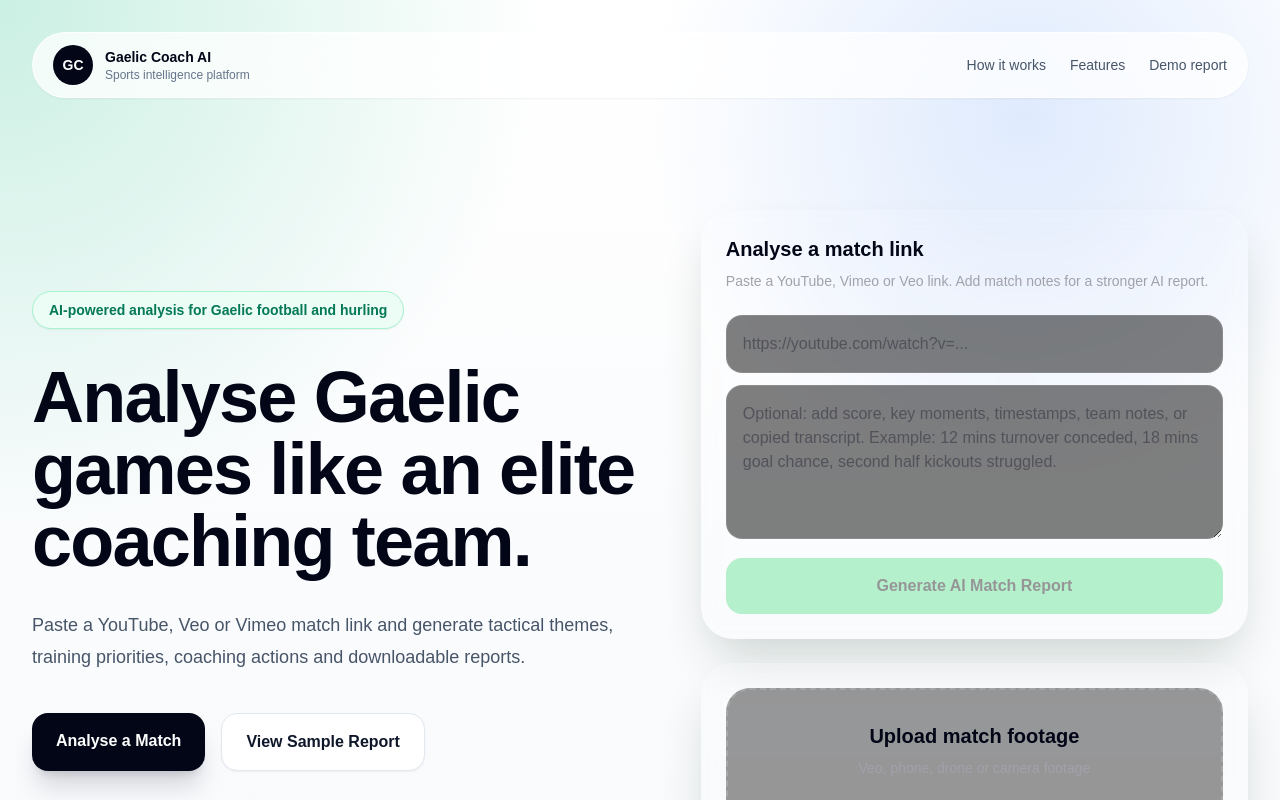
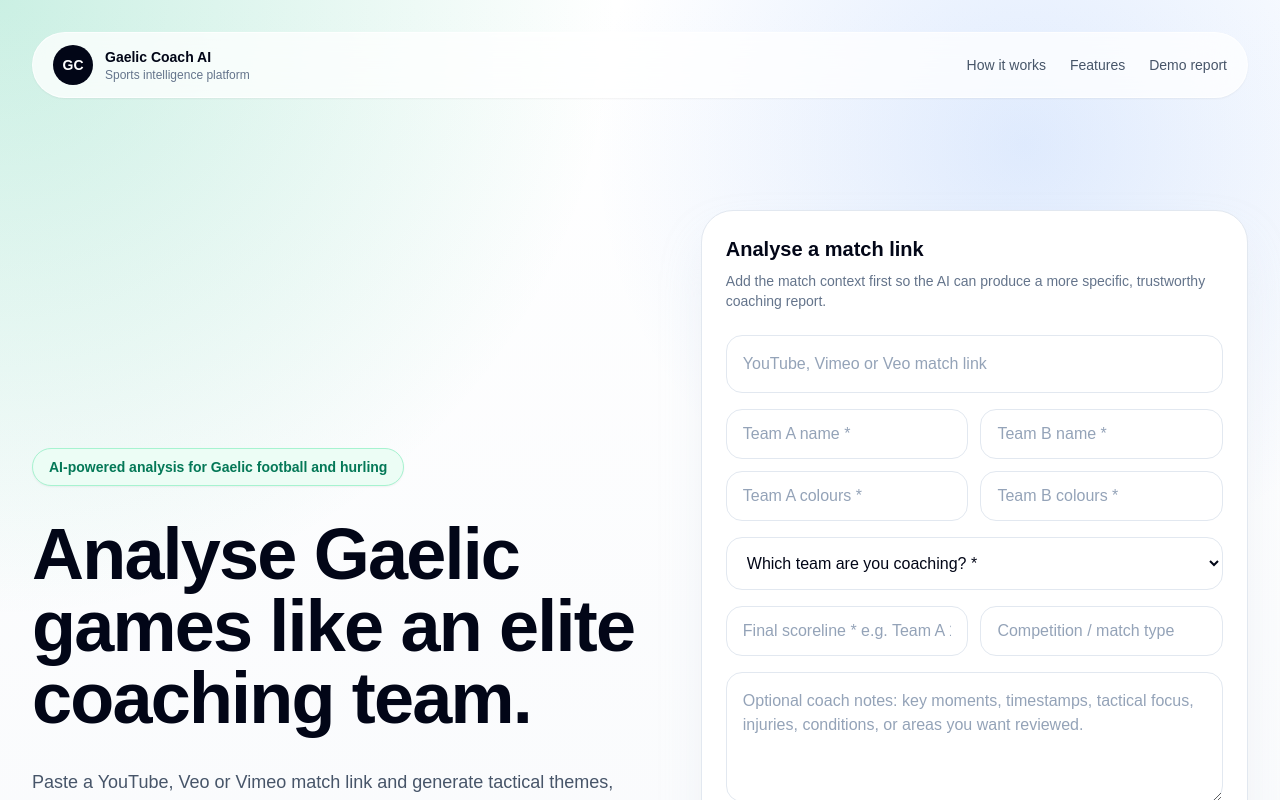
Before and after one commit to Ciaranj05/gaelic-coach-ai, a Next.js app: page / in a window 1280 px wide. Shown: the top 800 px of the page. Built offline with nearby package versions, Linux system fonts and the light colour scheme.

Commit message:
Require structured match context before analysis

```diff
--- a/components/youtube-analyser.tsx
+++ b/components/youtube-analyser.tsx
@@ -52,10 +52,21 @@ function downloadReport(report: Report) {
 
 export default function YouTubeAnalyser() {
   const [url, setUrl] = useState('')
+  const [teamA, setTeamA] = useState('')
+  const [teamB, setTeamB] = useState('')
+  const [coachedTeam, setCoachedTeam] = useState('')
+  const [teamAColour, setTeamAColour] = useState('')
+  const [teamBColour, setTeamBColour] = useState('')
+  const [scoreline, setScoreline] = useState('')
+  const [competition, setCompetition] = useState('')
   const [notes, setNotes] = useState('')
   const [status, setStatus] = useState<Status>('idle')
   const [error, setError] = useState('')
   const [report, setReport] = useState<Report | null>(null)
+
+  const requiredFieldsComplete = Boolean(
+    url && teamA && teamB && coachedTeam && teamAColour && teamBColour && scoreline
+  )
 
   async function analyse() {
     setError('')
@@ -67,13 +78,29 @@ export default function YouTubeAnalyser() {
       return
     }
 
+    if (!requiredFieldsComplete) {
+      setStatus('error')
+      setError('Please complete the required match context: teams, coached team, colours and scoreline.')
+      return
+    }
+
     setStatus('processing')
+
+    const matchContext = {
+      teamA,
+      teamB,
+      coachedTeam,
+      teamAColour,
+      teamBColour,
+      scoreline,
+      competition
+    }
 
     try {
       const response = await fetch('/api/analyse-link', {
         method: 'POST',
         headers: { 'Content-Type': 'application/json' },
-        body: JSON.stringify({ url, notes })
+        body: JSON.stringify({ url, notes, matchContext })
       })
 
       const data = await response.json()
@@ -97,105 +124,161 @@ export default function YouTubeAnalyser() {
   const coachActions = report?.nextSteps.slice(0, 3) ?? []
 
   return (
-    <div className="rounded-[2rem] border border-white/10 bg-white/[0.06] p-6 shadow-2xl shadow-green-950/20 backdrop-blur">
-      <p className="text-xl font-semibold">Analyse a match link</p>
-      <p className="mt-2 text-sm text-zinc-400">
-        Paste a YouTube, Vimeo or Veo link. Add match notes for a stronger AI report.
+    <div className="rounded-[2rem] border border-slate-200 bg-white p-6 shadow-2xl shadow-slate-200/70">
+      <p className="text-xl font-bold text-slate-950">Analyse a match link</p>
+      <p className="mt-2 text-sm text-slate-500">
+        Add the match context first so the AI can produce a more specific, trustworthy coaching report.
       </p>
 
-      <div className="mt-6 space-y-3">
+      <div className="mt-6 space-y-4">
         <input
           value={url}
           onChange={(event) => setUrl(event.target.value)}
-          placeholder="https://youtube.com/watch?v=..."
-          className="w-full rounded-2xl border border-white/10 bg-black/50 px-4 py-4 text-white outline-none placeholder:text-zinc-600 focus:border-green-400/60"
+          placeholder="YouTube, Vimeo or Veo match link"
+          className="w-full rounded-2xl border border-slate-200 bg-white px-4 py-4 text-slate-950 outline-none placeholder:text-slate-400 focus:border-emerald-400 focus:ring-4 focus:ring-emerald-100"
         />
+
+        <div className="grid gap-3 md:grid-cols-2">
+          <input
+            value={teamA}
+            onChange={(event) => setTeamA(event.target.value)}
+            placeholder="Team A name *"
+            className="rounded-2xl border border-slate-200 bg-white px-4 py-3 text-slate-950 outline-none placeholder:text-slate-400 focus:border-emerald-400 focus:ring-4 focus:ring-emerald-100"
+          />
+          <input
+            value={teamB}
+            onChange={(event) => setTeamB(event.target.value)}
+            placeholder="Team B name *"
+            className="rounded-2xl border border-slate-200 bg-white px-4 py-3 text-slate-950 outline-none placeholder:text-slate-400 focus:border-emerald-400 focus:ring-4 focus:ring-emerald-100"
+          />
+          <input
+            value={teamAColour}
+            onChange={(event) => setTeamAColour(event.target.value)}
+            placeholder="Team A colours *"
+            className="rounded-2xl border border-slate-200 bg-white px-4 py-3 text-slate-950 outline-none placeholder:text-slate-400 focus:border-emerald-400 focus:ring-4 focus:ring-emerald-100"
+          />
+          <input
+            value={teamBColour}
+            onChange={(event) => setTeamBColour(event.target.value)}
+            placeholder="Team B colours *"
+            className="rounded-2xl border border-slate-200 bg-white px-4 py-3 text-slate-950 outline-none placeholder:text-slate-400 focus:border-emerald-400 focus:ring-4 focus:ring-emerald-100"
+          />
+        </div>
+
+        <select
+          value={coachedTeam}
+          onChange={(event) => setCoachedTeam(event.target.value)}
+          className="w-full rounded-2xl border border-slate-200 bg-white px-4 py-4 text-slate-950 outline-none focus:border-emerald-400 focus:ring-4 focus:ring-emerald-100"
+        >
+          <option value="">Which team are you coaching? *</option>
+          {teamA ? <option value={teamA}>{teamA}</option> : null}
+          {teamB ? <option value={teamB}>{teamB}</option> : null}
+        </select>
+
+        <div className="grid gap-3 md:grid-cols-2">
+          <input
+            value={scoreline}
+            onChange={(event) => setScoreline(event.target.value)}
+            placeholder="Final scoreline * e.g. Team A 1-12, Team B 1-15"
+            className="rounded-2xl border border-slate-200 bg-white px-4 py-3 text-slate-950 outline-none placeholder:text-slate-400 focus:border-emerald-400 focus:ring-4 focus:ring-emerald-100"
+          />
+          <input
+            value={competition}
+            onChange={(event) => setCompetition(event.target.value)}
+            placeholder="Competition / match type"
+            className="rounded-2xl border border-slate-200 bg-white px-4 py-3 text-slate-950 outline-none placeholder:text-slate-400 focus:border-emerald-400 focus:ring-4 focus:ring-emerald-100"
+          />
+        </div>
 
         <textarea
           value={notes}
           onChange={(event) => setNotes(event.target.value)}
-          placeholder="Optional: add score, key moments, timestamps, team notes, or copied transcript. Example: 12 mins turnover conceded, 18 mins goal chance, second half kickouts struggled."
-          rows={5}
-          className="w-full rounded-2xl border border-white/10 bg-black/50 px-4 py-4 text-white outline-none placeholder:text-zinc-600 focus:border-green-400/60"
+          placeholder="Optional coach notes: key moments, timestamps, tactical focus, injuries, conditions, or areas you want reviewed."
+          rows={4}
+          className="w-full rounded-2xl border border-slate-200 bg-white px-4 py-4 text-slate-950 outline-none placeholder:text-slate-400 focus:border-emerald-400 focus:ring-4 focus:ring-emerald-100"
         />
 
         <button
           onClick={analyse}
-          disabled={!url || status === 'processing'}
-          className="w-full rounded-2xl bg-green-400 px-6 py-4 font-semibold text-black transition hover:bg-green-300 disabled:cursor-not-allowed disabled:opacity-40"
+          disabled={!requiredFieldsComplete || status === 'processing'}
+          className="w-full rounded-2xl bg-emerald-600 px-6 py-4 font-bold text-white shadow-lg shadow-emerald-600/20 transition hover:bg-emerald-700 disabled:cursor-not-allowed disabled:opacity-40"
         >
           {status === 'processing' ? 'Generating analysis...' : 'Generate AI Match Report'}
         </button>
+
+        <p className="text-center text-xs text-slate-500">
+          Required: teams, colours, coached team and scoreline. This improves report accuracy and reduces generic AI output.
+        </p>
       </div>
 
       {status === 'error' ? (
-        <div className="mt-5 rounded-2xl border border-red-400/20 bg-red-400/10 p-4 text-sm text-red-300">
+        <div className="mt-5 rounded-2xl border border-red-200 bg-red-50 p-4 text-sm font-medium text-red-700">
           {error}
         </div>
       ) : null}
 
       {status === 'processing' ? (
-        <div className="mt-6 rounded-2xl bg-green-400/10 p-5 text-sm text-green-300">
-          Calling the analysis API and preparing a structured coaching report...
+        <div className="mt-6 rounded-2xl bg-emerald-50 p-5 text-sm font-medium text-emerald-700">
+          Analysing match context, transcript, sampled frames and coaching inputs...
         </div>
       ) : null}
 
       {status === 'complete' && report ? (
-        <div className="mt-6 space-y-6 rounded-3xl border border-white/10 bg-black/40 p-5">
+        <div className="mt-6 space-y-6 rounded-3xl border border-slate-200 bg-slate-50 p-5">
           <div className="flex flex-wrap items-center justify-between gap-4">
             <div>
-              <h3 className="text-2xl font-bold">Match Report</h3>
-              <p className="mt-1 text-xs uppercase tracking-wide text-green-300">
+              <h3 className="text-2xl font-bold text-slate-950">Match Report</h3>
+              <p className="mt-1 text-xs uppercase tracking-wide text-emerald-600">
                 {report.mode === 'worker' ? 'Railway AI worker' : report.mode === 'ai' ? 'AI generated' : 'Demo mode'}
               </p>
             </div>
 
             <button
               onClick={() => downloadReport(report)}
-              className="rounded-2xl bg-white px-4 py-3 text-sm font-semibold text-black transition hover:bg-zinc-200"
+              className="rounded-2xl bg-slate-950 px-4 py-3 text-sm font-semibold text-white transition hover:bg-slate-800"
             >
               Download Full Report
             </button>
           </div>
 
           <div className="grid gap-4 md:grid-cols-3">
-            <div className="rounded-2xl bg-white/5 p-4">
-              <p className="text-xs uppercase tracking-wide text-zinc-500">Scoreline</p>
-              <p className="mt-2 text-sm font-semibold text-white">{report.scoreline}</p>
+            <div className="rounded-2xl bg-white p-4 shadow-sm">
+              <p className="text-xs uppercase tracking-wide text-slate-500">Scoreline</p>
+              <p className="mt-2 text-sm font-semibold text-slate-950">{report.scoreline}</p>
             </div>
-            <div className="rounded-2xl bg-white/5 p-4">
-              <p className="text-xs uppercase tracking-wide text-zinc-500">Insights</p>
-              <p className="mt-2 text-sm font-semibold text-white">{report.keyInsights.length} themes found</p>
+            <div className="rounded-2xl bg-white p-4 shadow-sm">
+              <p className="text-xs uppercase tracking-wide text-slate-500">Insights</p>
+              <p className="mt-2 text-sm font-semibold text-slate-950">{report.keyInsights.length} themes found</p>
             </div>
-            <div className="rounded-2xl bg-white/5 p-4">
-              <p className="text-xs uppercase tracking-wide text-zinc-500">Training</p>
-              <p className="mt-2 text-sm font-semibold text-white">{report.trainingFocus.length} priorities</p>
+            <div className="rounded-2xl bg-white p-4 shadow-sm">
+              <p className="text-xs uppercase tracking-wide text-slate-500">Training</p>
+              <p className="mt-2 text-sm font-semibold text-slate-950">{report.trainingFocus.length} priorities</p>
             </div>
           </div>
 
-          <div className="rounded-2xl bg-white/5 p-5">
-            <h4 className="text-lg font-semibold text-white">Executive Summary</h4>
-            <p className="mt-3 text-sm leading-7 text-zinc-300">{report.summary}</p>
+          <div className="rounded-2xl bg-white p-5 shadow-sm">
+            <h4 className="text-lg font-semibold text-slate-950">Executive Summary</h4>
+            <p className="mt-3 text-sm leading-7 text-slate-600">{report.summary}</p>
           </div>
 
           <div className="grid gap-4 lg:grid-cols-2">
-            <div className="rounded-2xl border border-white/10 bg-black/40 p-5">
-              <h4 className="font-semibold text-white">Key Tactical Themes</h4>
-              <ul className="mt-4 space-y-3 text-sm text-zinc-300">
+            <div className="rounded-2xl border border-slate-200 bg-white p-5 shadow-sm">
+              <h4 className="font-semibold text-slate-950">Key Tactical Themes</h4>
+              <ul className="mt-4 space-y-3 text-sm text-slate-600">
                 {tacticalThemes.map((item, index) => (
-                  <li key={item} className="rounded-2xl bg-white/5 p-4 leading-6">
-                    <span className="mr-2 text-green-300">{index + 1}.</span>{item}
+                  <li key={item} className="rounded-2xl bg-slate-50 p-4 leading-6">
+                    <span className="mr-2 font-bold text-emerald-600">{index + 1}.</span>{item}
                   </li>
                 ))}
               </ul>
             </div>
 
-            <div className="rounded-2xl border border-green-400/10 bg-green-400/5 p-5">
-              <h4 className="font-semibold text-white">Training Priorities</h4>
-              <ul className="mt-4 space-y-3 text-sm text-green-200">
+            <div className="rounded-2xl border border-emerald-100 bg-emerald-50 p-5 shadow-sm">
+              <h4 className="font-semibold text-slate-950">Training Priorities</h4>
+              <ul className="mt-4 space-y-3 text-sm text-emerald-800">
                 {trainingPriorities.map((item, index) => (
-                  <li key={item} className="rounded-2xl bg-green-400/10 p-4 leading-6">
-                    <span className="mr-2 text-green-300">{index + 1}.</span>{item}
+                  <li key={item} className="rounded-2xl bg-white/70 p-4 leading-6">
+                    <span className="mr-2 font-bold text-emerald-600">{index + 1}.</span>{item}
                   </li>
                 ))}
               </ul>
@@ -203,22 +286,22 @@ export default function YouTubeAnalyser() {
           </div>
 
           {coachActions.length ? (
-            <div className="rounded-2xl border border-white/10 bg-white/[0.03] p-5">
-              <h4 className="font-semibold text-white">Recommended Coach Actions</h4>
-              <ul className="mt-4 grid gap-3 text-sm text-zinc-300 md:grid-cols-3">
+            <div className="rounded-2xl border border-slate-200 bg-white p-5 shadow-sm">
+              <h4 className="font-semibold text-slate-950">Recommended Coach Actions</h4>
+              <ul className="mt-4 grid gap-3 text-sm text-slate-600 md:grid-cols-3">
                 {coachActions.map((item) => (
-                  <li key={item} className="rounded-2xl bg-black/40 p-4 leading-6">{item}</li>
+                  <li key={item} className="rounded-2xl bg-slate-50 p-4 leading-6">{item}</li>
                 ))}
               </ul>
             </div>
           ) : null}
 
           {report.rawAnalysis ? (
-            <details className="rounded-2xl border border-white/10 bg-black/60 p-5">
-              <summary className="cursor-pointer font-semibold text-white">
+            <details className="rounded-2xl border border-slate-200 bg-white p-5 shadow-sm">
+              <summary className="cursor-pointer font-semibold text-slate-950">
                 View Full Coaching Report
               </summary>
-              <pre className="mt-4 max-h-[520px] whitespace-pre-wrap overflow-auto text-sm leading-7 text-zinc-300">
+              <pre className="mt-4 max-h-[520px] whitespace-pre-wrap overflow-auto text-sm leading-7 text-slate-600">
                 {report.rawAnalysis}
               </pre>
             </details>
```
